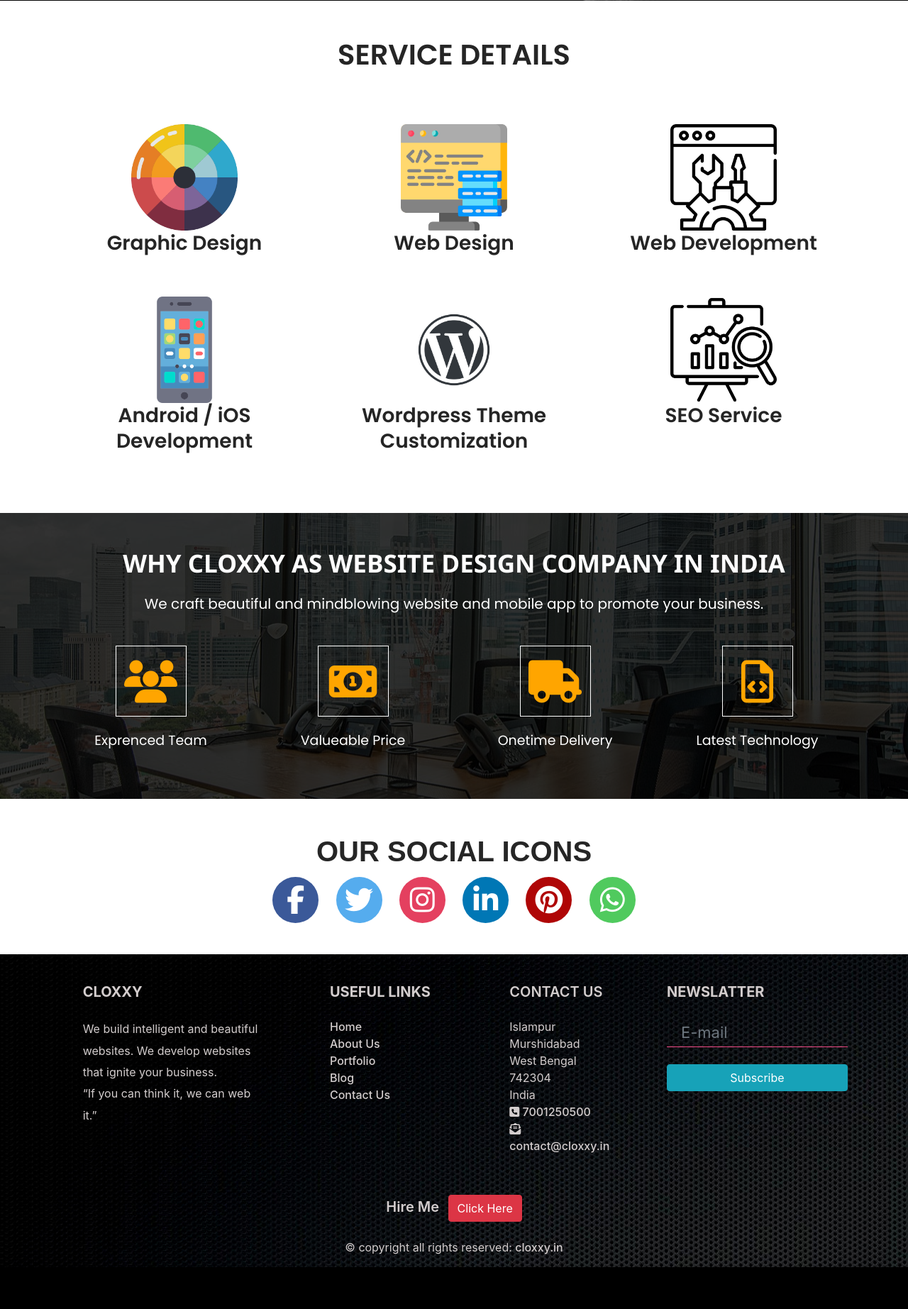
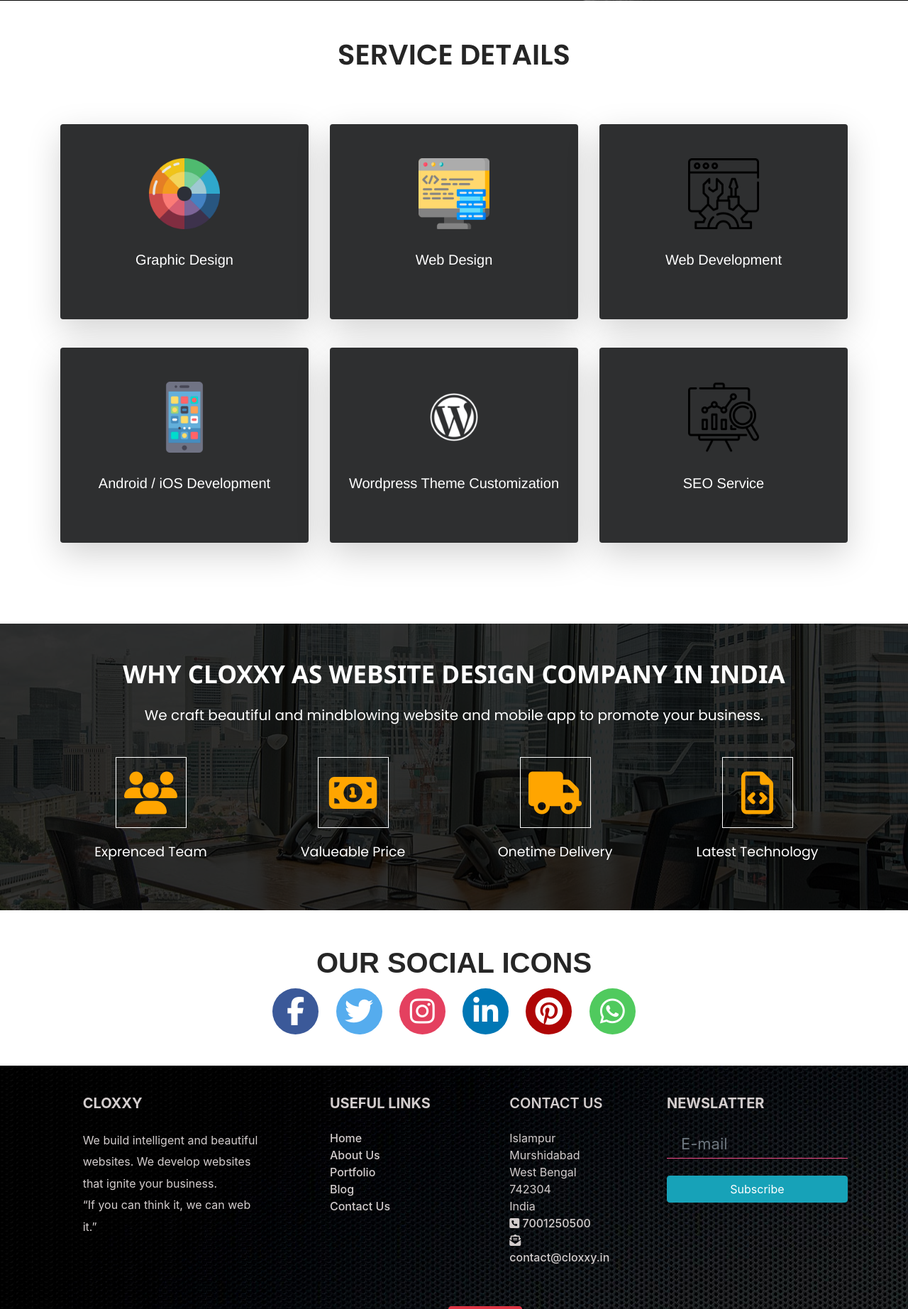
Before and after one commit to samiulcollaboration/CloxxyDemo, a PHP site: page / in a window 1280 px wide. Shown: the part 1455-3300 px from the top of the page at 71% size. Before the commit the page ends 3241 px from the top, so only its background shows below. Run offline with PHP 8.4, Linux system fonts and the light colour scheme; some libraries are stand-ins or nearby versions; some web fonts are replaced.

Commit message:
something added

```diff
--- a/index.php
+++ b/index.php
@@ -101,58 +101,44 @@
         <div class="OurServices">
             <div class="container">
                 <h1 class="text-center mb-5 text-uppercase">Service Details</h1>
-                <div class="row">
-                    <div class="col-md-4 p-4">
-                        <div class="OurServicesDiv">
-                            <div class="OurServicesIcon">
+                    <div class="row text-center pb-5">
+                        <div class="col-lg-4 col-sm-6 col-6 pt-md-4 mb-sm-3">
+                            <div class="OurServicesDiv rounded shadow-lg pt-5">
                                 <img src="img/bg-img/Graphic-Design.png" class="img-fluid" alt="">
-                            </div>
-                            <h3>Graphic Design</h3>
+                                <p class="pt-4">Graphic Design</p>
                             </div>
                         </div>
-                    <div class="col-md-4 p-4">
-                        <div class="OurServicesDiv">
-                            <div class="OurServicesIcon">
+                        <div class="col-lg-4 col-sm-6 col-6 pt-md-4 mb-sm-3">
+                            <div class="OurServicesDiv rounded shadow-lg pt-5">
                             <img src="img/bg-img/Web-Design.png" class="img-fluid" alt="">
-                            </div>
-                            <h3>Web Design</h3>
+                                <p class="pt-4">Web Design</p>
                             </div>
                         </div>
-                    <div class="col-md-4 p-4">
-                        <div class="OurServicesDiv">
-                            <div class="OurServicesIcon">
+                        <div class="col-lg-4 col-sm-6 col-6 pt-md-4 mb-sm-3">
+                            <div class="OurServicesDiv rounded shadow-lg pt-5">
                             <img src="img/bg-img/Web-Development.png" class="img-fluid" alt="">
-                            </div>
-                            <h3>Web Development</h3>
+                                <p class="pt-4">Web Development</p>
                             </div>
                         </div>
-                    <div class="col-md-4 p-4">
-                        <div class="OurServicesDiv">
-                            <div class="OurServicesIcon">
+                        <div class="col-lg-4 col-sm-6 col-6 pt-md-4 mb-sm-3">
+                            <div class="OurServicesDiv rounded shadow-lg pt-5">
                             <img src="img/bg-img/Mobile.png" class="img-fluid" alt="">
-                            </div>
-                            <h3>Android / iOS Development</h3>
+                                <p class="pt-4">Android / iOS Development</p>
                             </div>
                         </div>
-                    <div class="col-md-4 p-4">
-                        <div class="OurServicesDiv">
-                            <div class="OurServicesIcon">
+                        <div class="col-lg-4 col-sm-6 col-6 pt-md-4 mb-sm-3">
+                            <div class="OurServicesDiv rounded shadow-lg pt-5">
                             <img src="img/bg-img/WordPress.png" class="img-fluid" alt="">
-                            </div>
-                            <h3>Wordpress Theme Customization</h3>
+                                <p class="pt-4">Wordpress Theme Customization</p>
                             </div>
                         </div>
-                    <div class="col-md-4 p-4">
-                        <div class="OurServicesDiv">
-                            <div class="OurServicesIcon">
+                        <div class="col-lg-4 col-sm-6 col-6 pt-md-4 mb-sm-3">
+                            <div class="OurServicesDiv rounded shadow-lg pt-5">
                             <img src="img/bg-img/SEO-Service.png" class="img-fluid" alt="">
-                            </div>
-                            <h3>SEO Service</h3>
+                                <p class="pt-4">SEO Service</p>
                             </div>
                         </div>
-
-
-
+                    </div>
                 </div>
             </div>
         </div>
--- a/style.css
+++ b/style.css
@@ -869,12 +869,24 @@ input:required {
   margin-bottom: 50px;
 }
 .OurServicesDiv {
-  margin: 0 auto;
-  text-align: center;
+  min-height: 275px;
+  background-color: rgb(46, 47, 48);
 }
-.OurServicesIcon img {
-  width: 150px;
-  height: 150px;
+.OurServicesDiv:hover{
+  background-color: #1b1b1b;
+}
+.OurServicesDiv img:hover{
+  transform: rotate(360deg);
+}
+.OurServicesDiv p{
+  font-size: 20px;
+  font-family: 'Franklin Gothic Medium', 'Arial Narrow', Arial, sans-serif;;;;
+  color: rgb(255, 255, 255);
+}
+.OurServicesDiv img {
+  width: 100px;
+  height: 100px;
+  transition: width 2s, height 2s, transform 2s;
 }
 /* ------------------------
    Start of Meet The Team
```
Also changed, not shown: img/bg-img/WordPress.png. Lines whose indentation alone changed are shown as unchanged.
